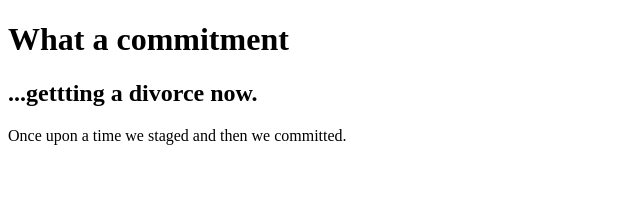
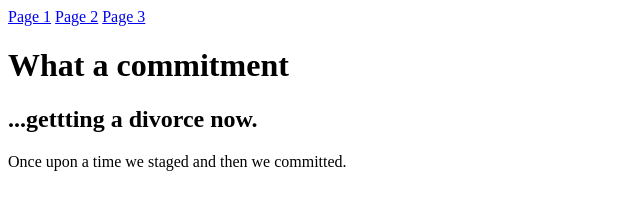
Before and after one commit to sslinn/PO2-git-demo, a plain HTML site: page index.html in a window 1280 px wide. Shown: the whole page, without its empty margins (0-640 px from the left). Drawn offline with Linux system fonts and the light colour scheme.

Commit message:
Added <nav> elements to the index.html file

```diff
--- a/index.html
+++ b/index.html
@@ -9,6 +9,12 @@
 
 	</head>
 	<body>
+
+	<nav class="nav_">
+		<a href="#" class="nav_main">Page 1</a>
+		<a href="#" class="nav_main">Page 2</a>
+		<a href="#" class="nav_main">Page 3</a>
+	</nav>
 		<h1>What a commitment</h1>
 			<h2>...gettting a divorce now.</h2>
 
```
